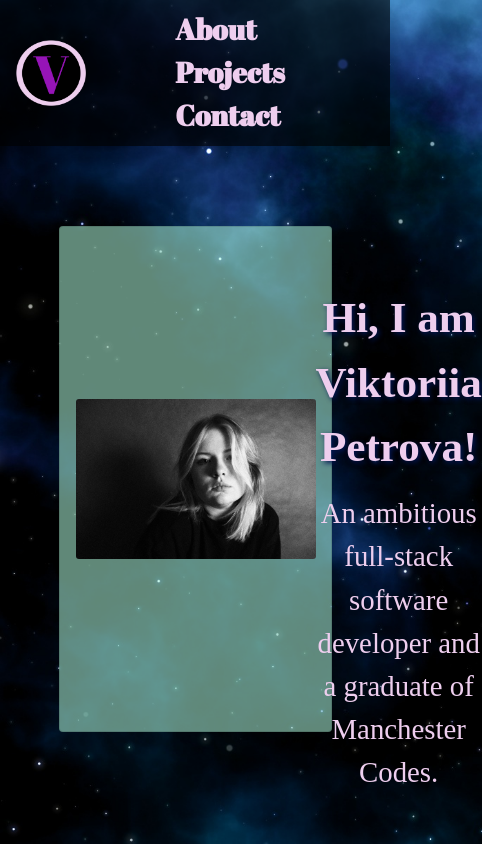
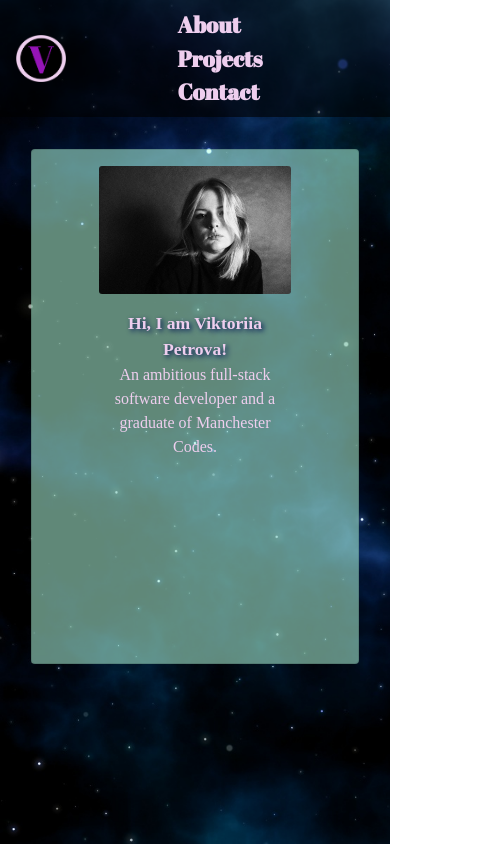
Before and after one commit to etrovavica1221/vik-petrova-portfolio, a React (Create React App) app: page / in a window 390 px wide. Shown: the whole page, 482 px wide, since content can reach past the window. Built offline with nearby package versions, Linux system fonts and the light colour scheme; a web font is replaced by a local one.

Commit message:
Add responsive design for Home component

```diff
--- a/src/Home.js
+++ b/src/Home.js
@@ -1,5 +1,5 @@
 import React from 'react';
-import { Container, Row, Col, Card, CardImg, CardTitle, CardText} from 'reactstrap';
+import { Card, CardImg, CardTitle, CardText} from 'reactstrap';
 import './styles/Home.css';
 
 function Home() {
--- a/src/styles/Home.css
+++ b/src/styles/Home.css
@@ -1,28 +1,28 @@
-@import url('https://fonts.googleapis.com/css2?family=Sansita+Swashed:wght@500&display=swap');
+@import url("https://fonts.googleapis.com/css2?family=Sansita+Swashed:wght@500&display=swap");
 /* purple from logo #9614b7 */
 
 #aboutMe-container {
   display: flex;
   flex-direction: row;
-    padding: 1em;
-    width: 70%;
-    height: 60vh;
+  padding: 1em 3em;
+  width: 76%;
+  height: 65vh;
   background-color: #b5ffe188;
-    margin: 5em auto;
+  margin: 7em auto;
 }
 
 #profile-wrap {
   margin: auto;
-    width: 48%;
-    min-height: 10em;
-    min-width: 15em;
+  width: 40%;
+  height: 50%;
 }
 
 #my-info {
-    margin: 1.5em auto;
   text-align: center;
-    font-size: 1.8em;
+  font-size: 2.6em;
   color: #eeceee;
+  margin: auto 1em;
+  height: 30%;
 }
 
 #my-info a {
@@ -30,8 +30,153 @@
 }
 
 #greeting {
-    font-size: 1.5em;
+  font-size: 2em;
   font-weight: bold;
-    color: #eeceee ;
+  color: #eeceee;
+  margin: auto 1em;
   text-shadow: 2px 2px 5px #031553;
 }
+
+@media only screen and (max-width: 3500px) {
+    #profile-wrap {
+        height: 35em;
+        width: 48em;
+    }
+}
+
+@media only screen and (max-width: 2500px) {
+  #greeting {
+    font-size: 1.6em;
+  }
+
+  #profile-wrap {
+    height: 26em;
+    width: 40em;
+  }
+}
+
+@media only screen and (max-width: 2200px) {
+  #greeting {
+    font-size: 1.4em;
+  }
+
+  #my-info {
+    font-size: 1.9em;
+  }
+
+  #profile-wrap {
+    height: 20em;
+    width: 28em;
+  }
+}
+
+@media only screen and (max-width: 1850px) {
+  #greeting {
+    font-size: 1.3em;
+  }
+
+  #my-info {
+    font-size: 1.8em;
+  }
+
+  #profile-wrap {
+    height: 18em;
+    width: 25em;
+  }
+}
+
+@media only screen and (max-width: 1650px) {
+  #greeting {
+    font-size: 1.2em;
+  }
+
+  #my-info {
+    font-size: 1.6em;
+  }
+
+  #profile-wrap {
+    height: 16em;
+    width: 22em;
+  }
+
+  #aboutMe-container {
+    height: 60vh;
+    margin: 5em auto 2em auto;
+  }
+}
+
+@media only screen and (max-width: 1200px) {
+  #greeting {
+    font-size: 1.1em;
+  }
+
+  #my-info {
+    font-size: 1.5em;
+  }
+
+  #profile-wrap {
+    height: 14em;
+    width: 20em;
+  }
+
+  #aboutMe-container {
+    margin: 2em auto;
+    height: 68vh;
+    width: 84%;
+  }
+}
+
+@media only screen and (max-width: 991px) {
+  #aboutMe-container {
+    flex-direction: column;
+    height: 61vh;
+  }
+
+  #my-info {
+    margin: auto;
+    padding: 0 4em;
+    font-size: 1.1em;
+  }
+
+  #profile-wrap {
+    margin: 1em auto;
+    height: 11em;
+    width: 16em;
+  }
+}
+
+@media only screen and (max-width: 750px) {
+  #profile-wrap {
+      height: 9em;
+      width: 14em;
+  }
+
+  #my-info {
+    padding: 0 2em;
+    width: 22em;
+    font-size: 1em;
+  }
+}
+
+@media only screen and (max-width: 600px) {
+  #profile-wrap {
+    width: 15em;
+  }
+
+  #my-info {
+    margin: 0 auto;
+    width: 15em;
+    font-size: 1em;
+  }
+
+  #aboutMe-container {
+    padding: 0;
+  }
+}
+
+@media only screen and (max-width: 400px) {
+  #profile-wrap {
+    height: 8em;
+    width: 12em;
+  }
+}
--- a/src/styles/Navbar.css
+++ b/src/styles/Navbar.css
@@ -25,3 +25,13 @@
 a:hover {
     text-decoration: none;
 }
+
+@media only screen and (max-width: 992px) {
+    .nav-item {
+        font-size: 1.4em;
+    }
+
+    #logo {
+        width: 50px;
+    }
+}
```
Lines whose indentation alone changed are shown as unchanged.
